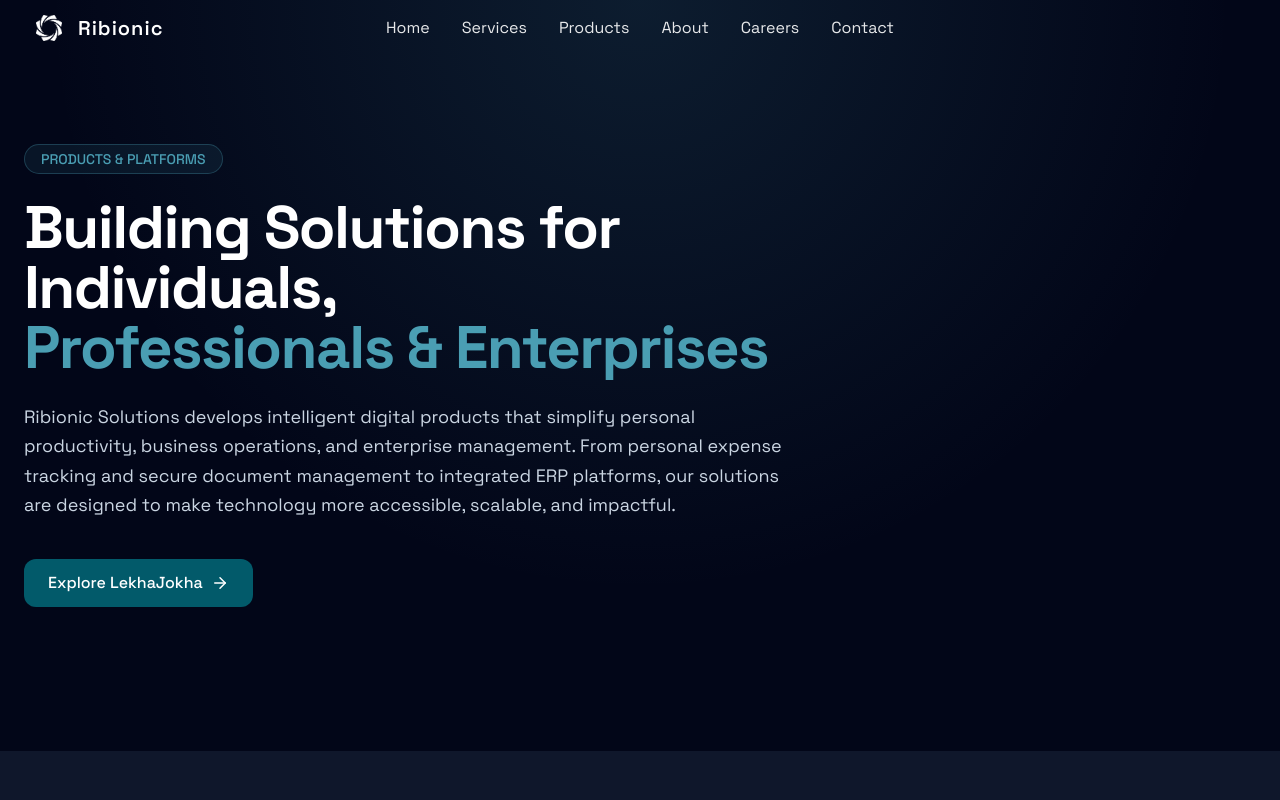
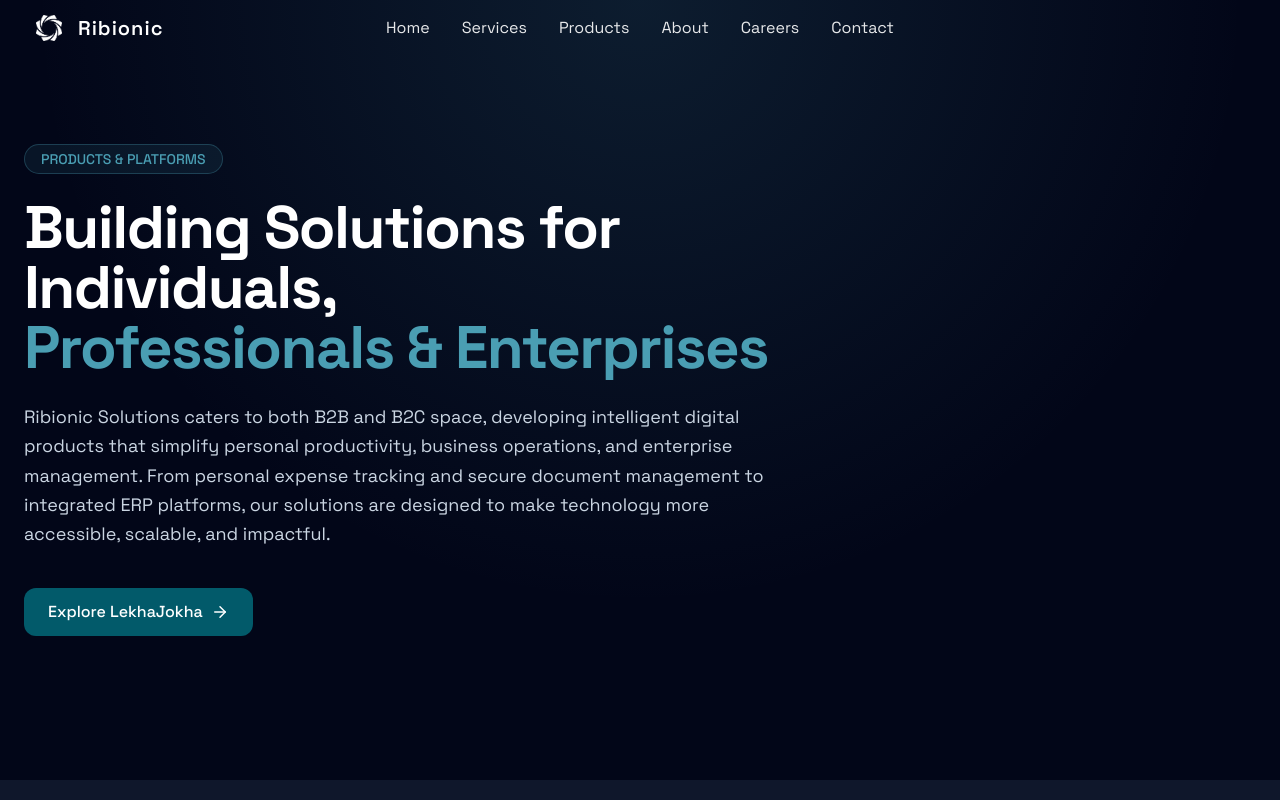
Before and after one commit to shreysircar/RIbionic, a Next.js app: page /products in a window 1280 px wide. Shown: the top 800 px of the page. Built offline with nearby package versions, Linux system fonts and the light colour scheme.

Commit message:
banner resolvable

```diff
--- a/src/app/globals.css
+++ b/src/app/globals.css
@@ -35,11 +35,11 @@ body {
     transform: scale(1);
   }
   to {
-    transform: scale(1.15);
+    transform: scale(1.22);
   }
 }
 
 .hero-zoom {
-  animation: slowZoom 25s ease-in-out infinite alternate;
+  animation: slowZoom 10s ease-in-out infinite alternate;
   will-change: transform;
 }
--- a/src/components/products/ProductsHero.tsx
+++ b/src/components/products/ProductsHero.tsx
@@ -20,7 +20,7 @@ export default function ProductsHero() {
           </h1>
 
           <p className="mt-6 max-w-3xl text-lg leading-relaxed text-slate-300">
-            Ribionic Solutions develops intelligent digital products that
+            Ribionic Solutions caters to both B2B and B2C space, developing intelligent digital products that
             simplify personal productivity, business operations, and enterprise
             management. From personal expense tracking and secure document
             management to integrated ERP platforms, our solutions are designed
```
